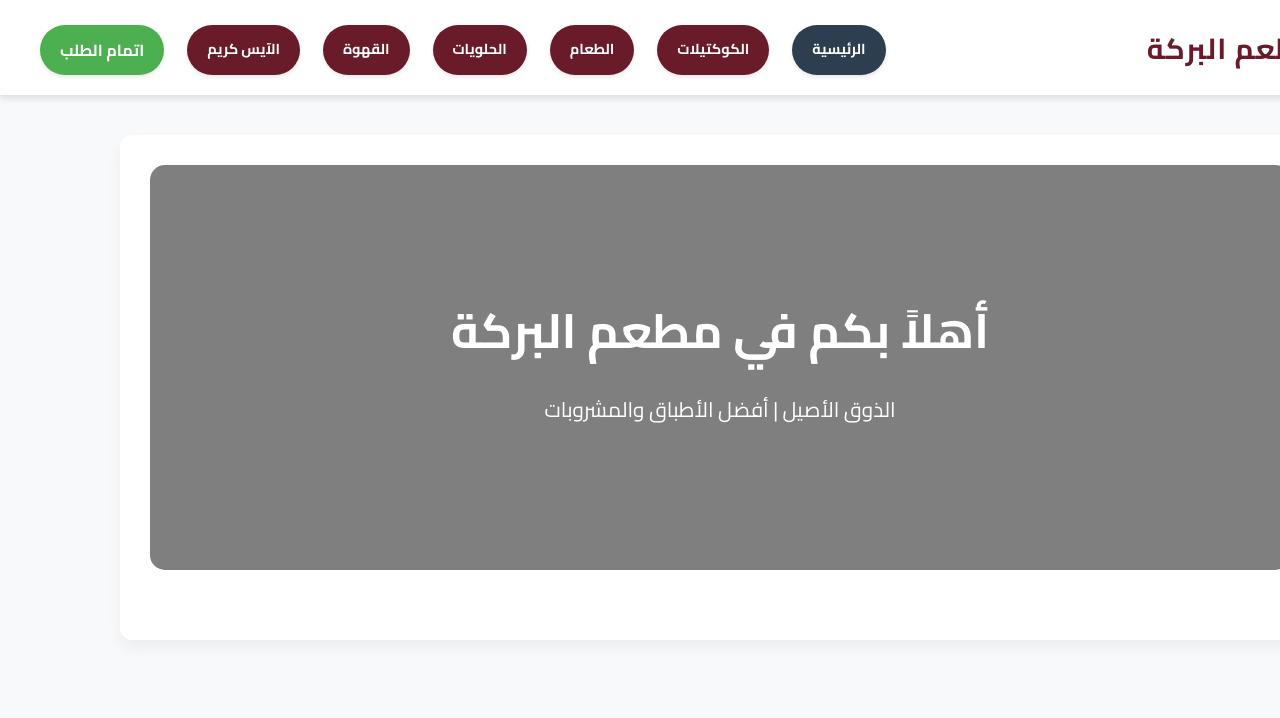
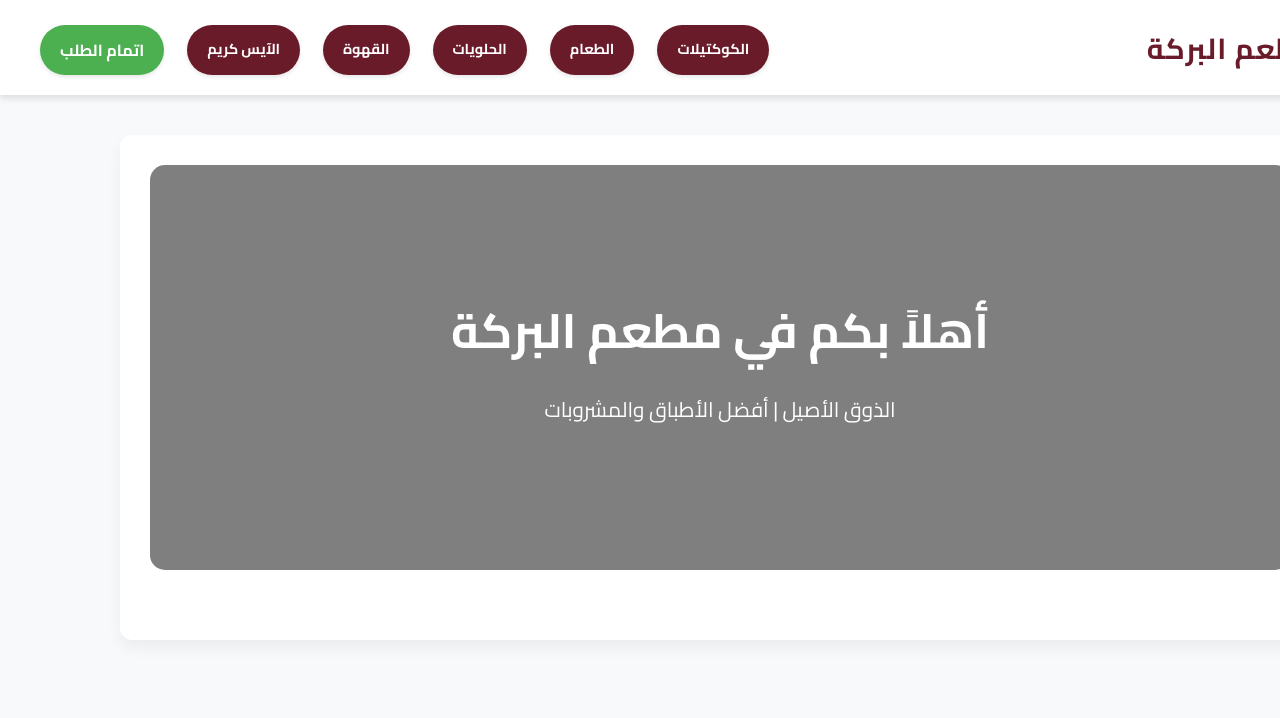
Before and after one commit to mustafa57366/menu1, a plain HTML site: page index.html in a window 1280 px wide. Shown: the top 718 px of the page. Drawn offline with Linux system fonts and the light colour scheme.

Commit message:
Update index.html

```diff
--- a/index.html
+++ b/index.html
@@ -367,7 +367,7 @@
         <h1 class="logo">مطعم البركة</h1>
         <br>
         <nav class="nav-menu">
-            <a href="#" data-target="home">الرئيسية</a>
+
             <a href="#" data-target="cocktails">الكوكتيلات</a>
             <a href="#" data-target="food">الطعام</a>
             <a href="#" data-target="desserts">الحلويات</a>
```
